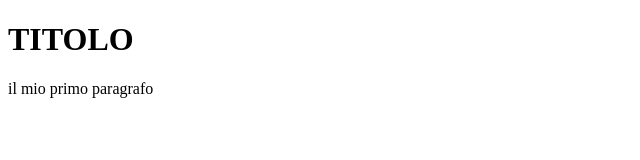
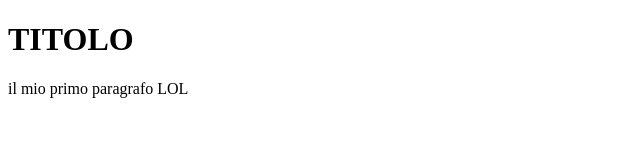
Before and after one commit to Richy23456/13-10-2022-test, a plain HTML site: page index.html in a window 1280 px wide. Shown: the full height of the page, 0-640 px from the left. Drawn offline with Linux system fonts and the light colour scheme.

Commit message:
Update index.html

```diff
--- a/index.html
+++ b/index.html
@@ -5,6 +5,6 @@
   </head>
        <body>
          <h1>TITOLO</h1>
-         <p> il mio primo paragrafo </p>
+         <p> il mio primo paragrafo LOL </p>
        </body>
   </html>
```
